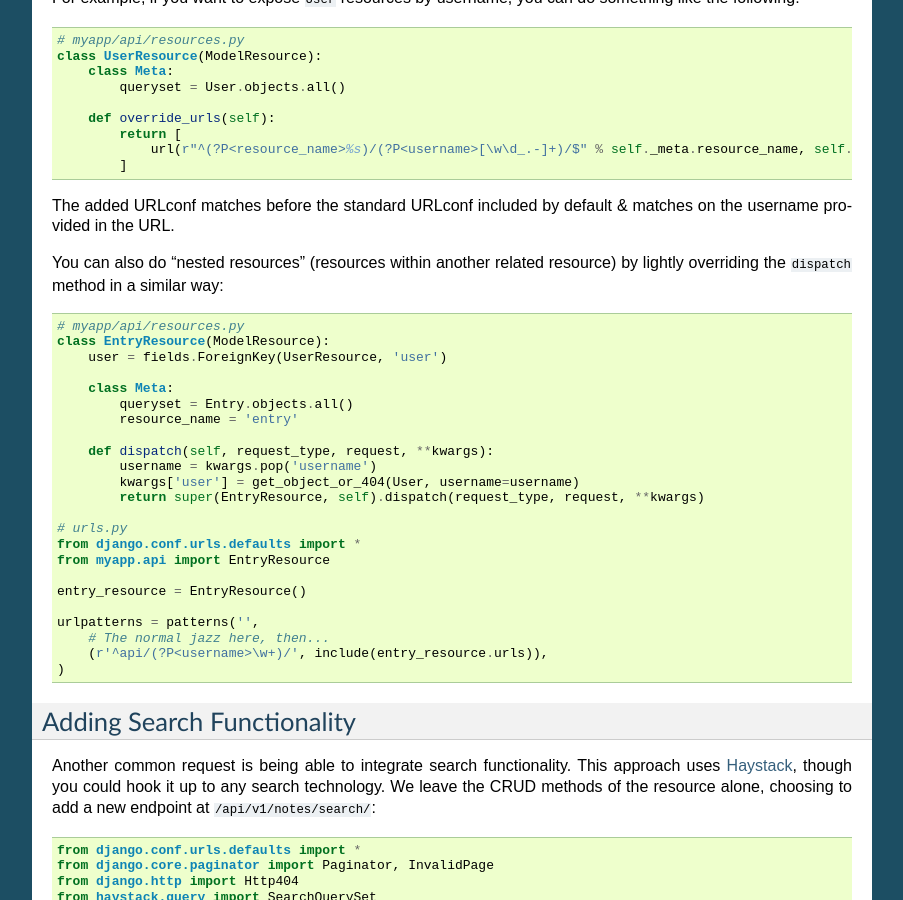
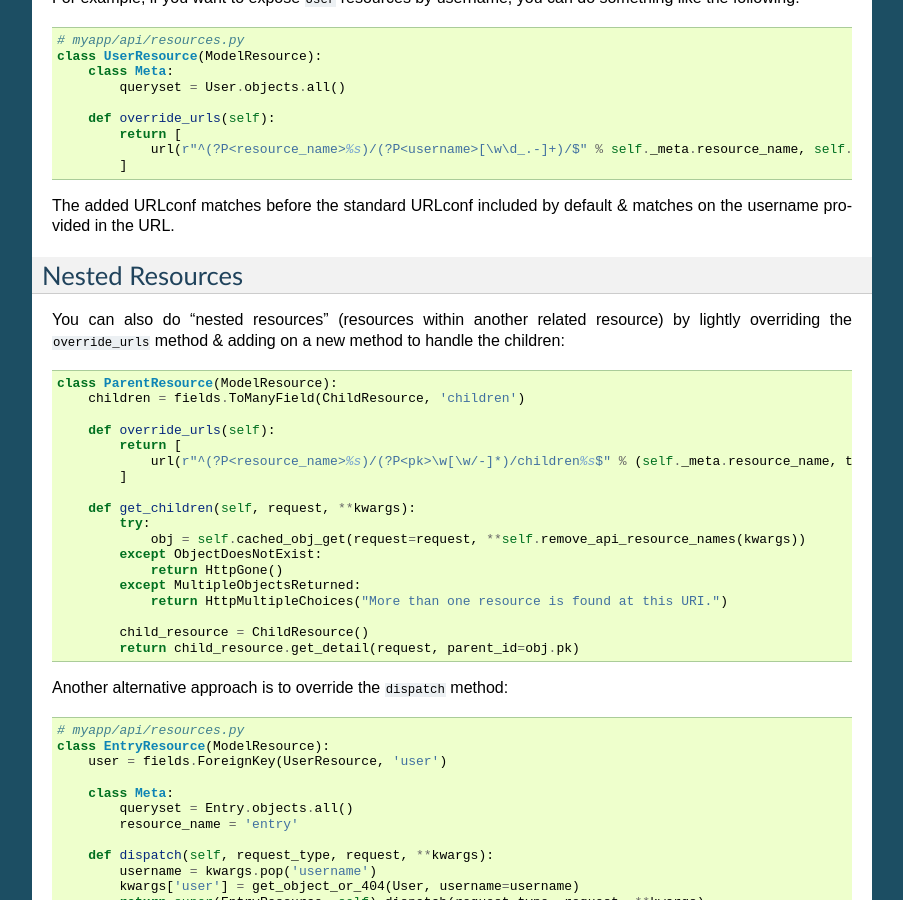
Before and after one commit to django-tastypie/django-tastypie, a Sphinx documentation site: the page built from docs/cookbook.rst, in a window 1280 px wide and 900 px high, scrolled down 895 px. Shown: the whole window, without its empty margins (198-1101 px from the left). Built offline with Sphinx 7.4.7, drawn with Linux system fonts in a browser that asks for light colours; pages that are not in the unit, such as notebooks, are missing from menus.

Commit message:
Documented another approach to "nesting" resources.

```diff
--- a/docs/cookbook.rst
+++ b/docs/cookbook.rst
@@ -71,8 +71,34 @@ something like the following::
 The added URLconf matches before the standard URLconf included by default &
 matches on the username provided in the URL.
 
+
+Nested Resources
+----------------
+
 You can also do "nested resources" (resources within another related resource)
-by lightly overriding the ``dispatch`` method in a similar way::
+by lightly overriding the ``override_urls`` method & adding on a new method to
+handle the children::
+
+    class ParentResource(ModelResource):
+        children = fields.ToManyField(ChildResource, 'children')
+
+        def override_urls(self):
+            return [
+                url(r"^(?P<resource_name>%s)/(?P<pk>\w[\w/-]*)/children%s$" % (self._meta.resource_name, trailing_slash()), self.wrap_view('get_children'), name="api_get_children"),
+            ]
+
+        def get_children(self, request, **kwargs):
+            try:
+                obj = self.cached_obj_get(request=request, **self.remove_api_resource_names(kwargs))
+            except ObjectDoesNotExist:
+                return HttpGone()
+            except MultipleObjectsReturned:
+                return HttpMultipleChoices("More than one resource is found at this URI.")
+
+            child_resource = ChildResource()
+            return child_resource.get_detail(request, parent_id=obj.pk)
+
+Another alternative approach is to override the ``dispatch`` method::
 
     # myapp/api/resources.py
     class EntryResource(ModelResource):
```
